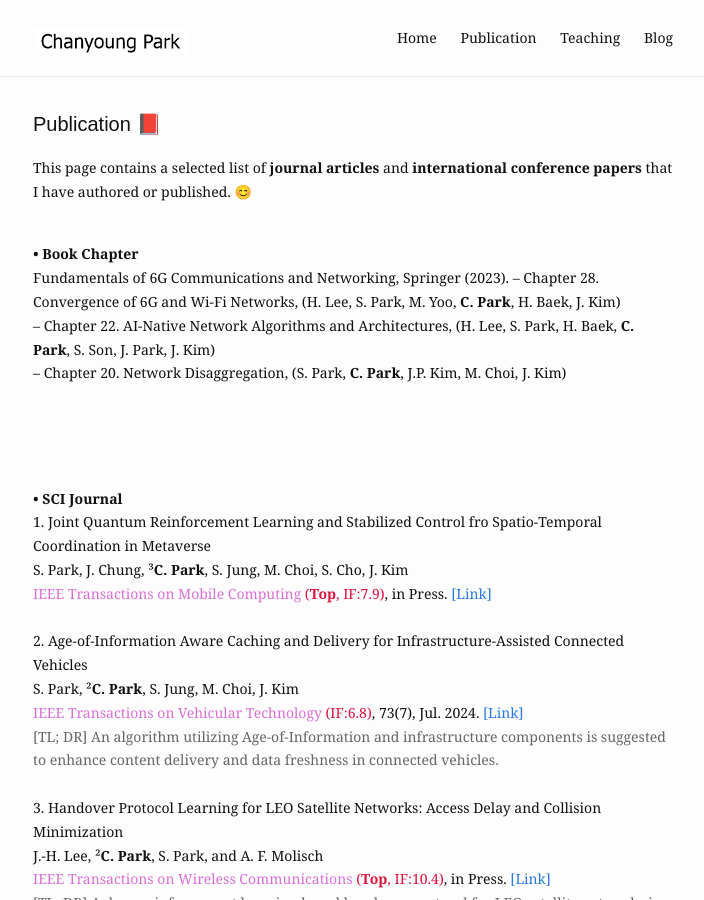
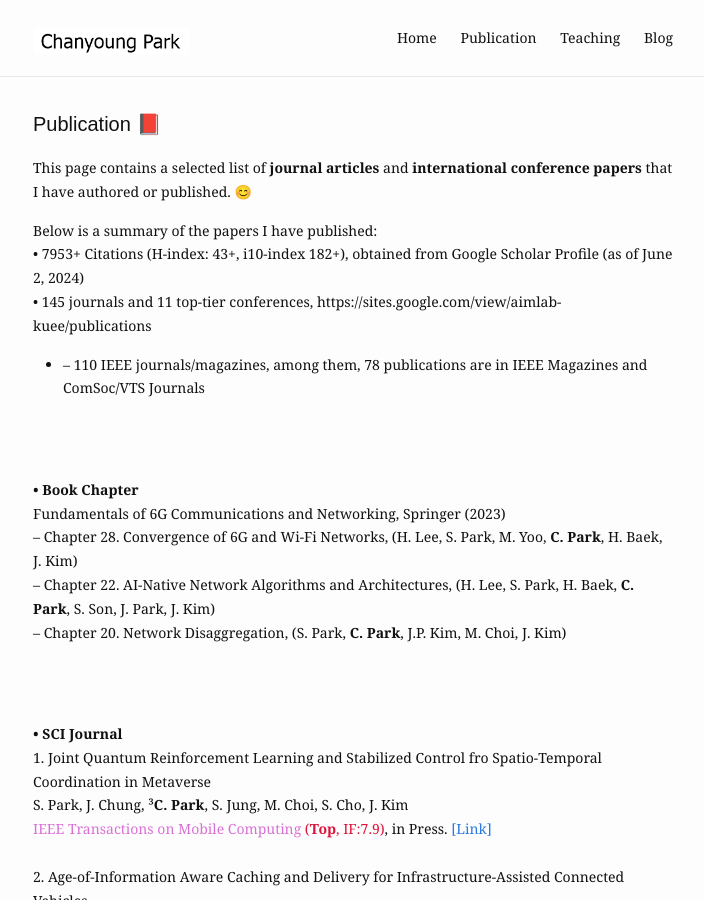
Before and after one commit to cosdeneb/cosdeneb.github.io, a Jekyll site: the page built from publication.md, in a window 1280 px wide and 900 px high. Shown: the whole window, without its empty margins (287-991 px from the left). Built offline with Jekyll 4.4.1, drawn with Linux system fonts in a browser that asks for light colours.

Commit message:
Update publication.md

```diff
--- a/publication.md
+++ b/publication.md
@@ -5,17 +5,22 @@ slug: /publication
 ---
 
 This page contains a selected list of <b>journal articles</b> and <b>international conference papers</b> that I have authored or published. 😊
+<br/>
+
+Below is a summary of the papers I have published: <br/>
+• 7953+ Citations (H-index: 43+, i10-index 182+), obtained from Google Scholar Profile (as of June 2, 2024) <br/>
+• 145 journals and 11 top-tier conferences, https://sites.google.com/view/aimlab-kuee/publications <br/>
++ – 110 IEEE journals/magazines, among them, 78 publications are in IEEE Magazines and ComSoc/VTS Journals <br/>
+
 <br/> <br/>
-
-
 
 <p>
   <b>• Book Chapter</b> <br/>
-  Fundamentals of 6G Communications and Networking, Springer (2023).
+  Fundamentals of 6G Communications and Networking, Springer (2023) <br/>
   – Chapter 28. Convergence of 6G and Wi-Fi Networks, (H. Lee, S. Park, M. Yoo, <b>C. Park</b>, H. Baek, J. Kim) <br/>
   – Chapter 22. AI-Native Network Algorithms and Architectures, (H. Lee, S. Park, H. Baek, <b>C. Park</b>, S. Son, J. Park, J. Kim) <br/>
   – Chapter 20. Network Disaggregation, (S. Park, <b>C. Park</b>, J.P. Kim, M. Choi, J. Kim) <br/>
-</p><br/><br/><br/>
+</p><br/><br/>
 
 <p>
   <b>• SCI Journal</b> <br/>
```
